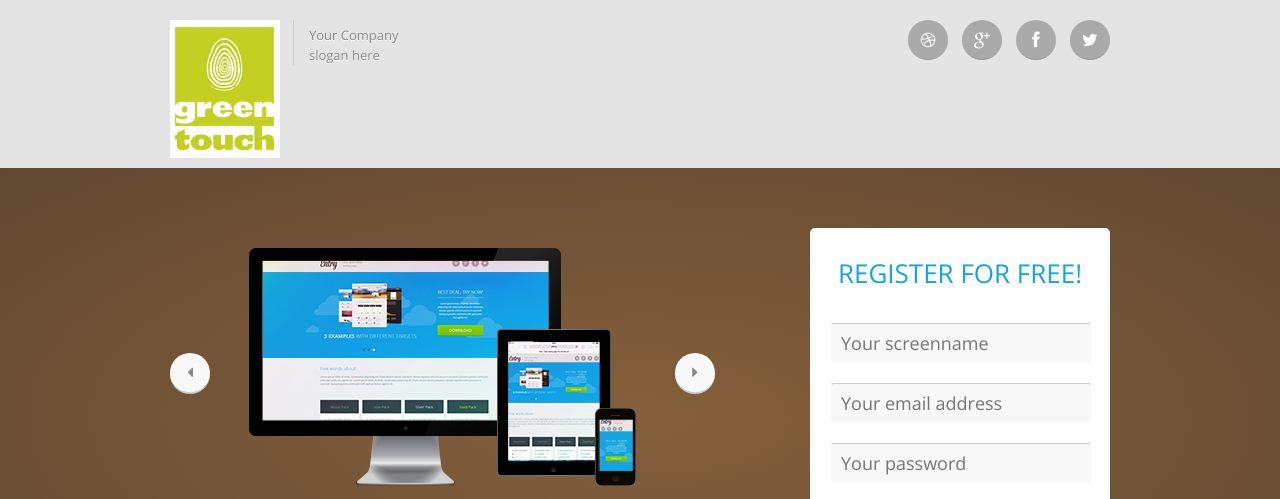
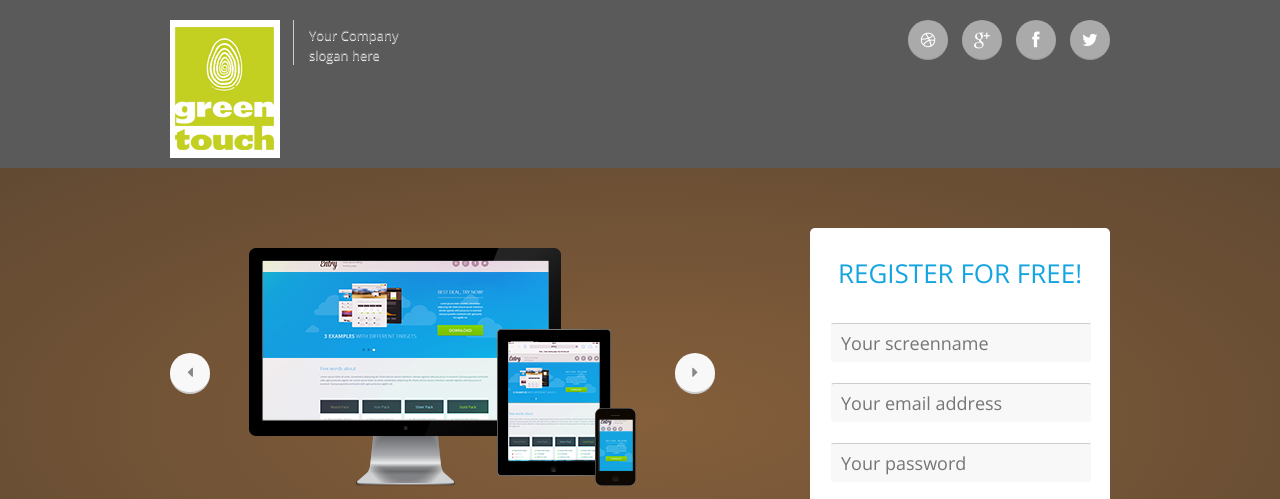
Before and after one commit to greentouch/greentouch.github.io, a plain HTML site: page index.html in a window 1280 px wide. Shown: the top 499 px of the page. Drawn offline with nearby package versions, Linux system fonts and the light colour scheme.

Commit message:
Changed header color

```diff
--- a/css/style.css
+++ b/css/style.css
@@ -369,7 +369,7 @@ input[type=submit] {
 /*---------- HEADER BEGIN ----------*/
 
 .header {
-	background: #e4e4e4;
+	background: #5a5a5a;
 	overflow: hidden;
 	padding: 20px 0 10px;
 }
```
